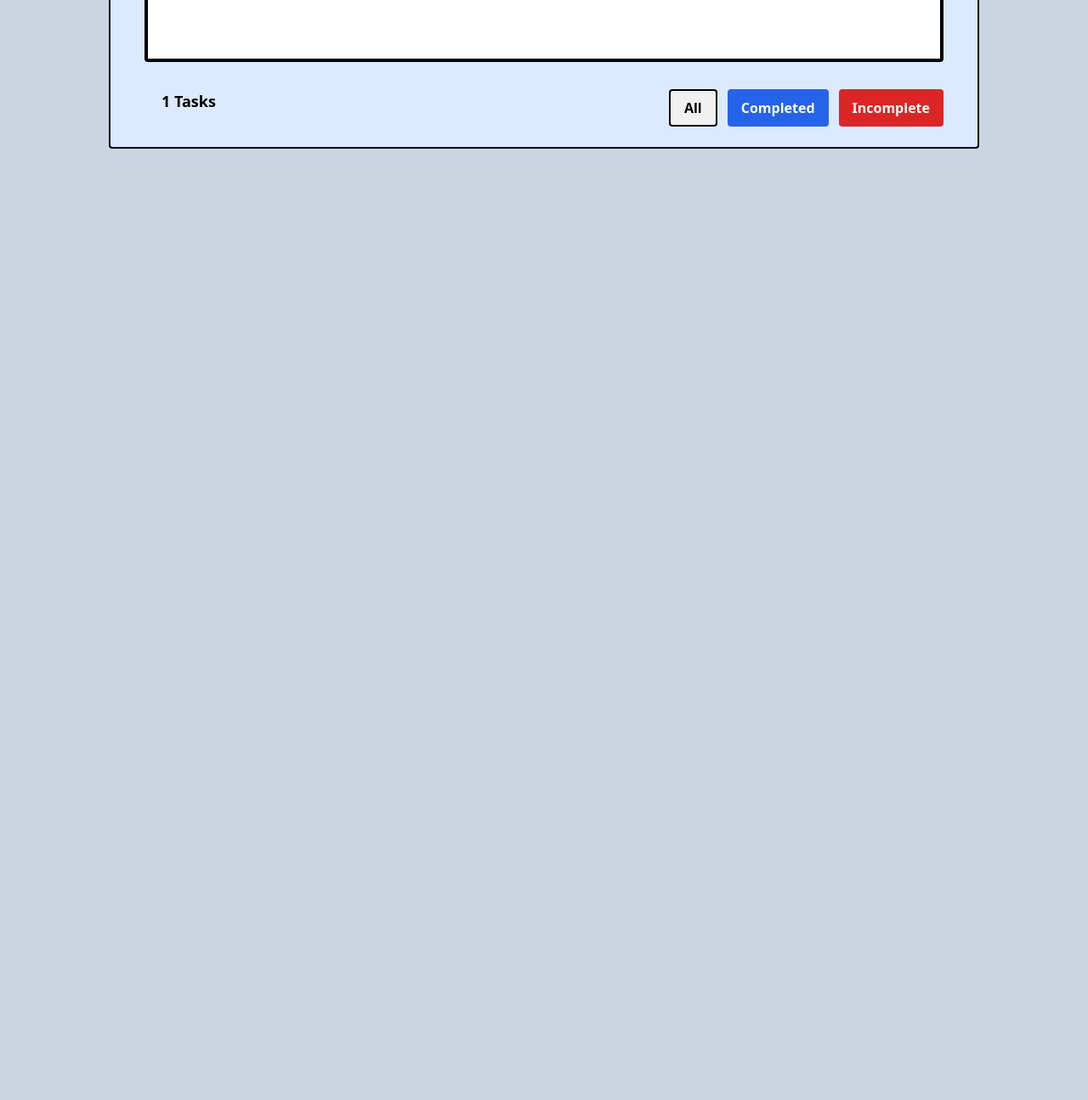
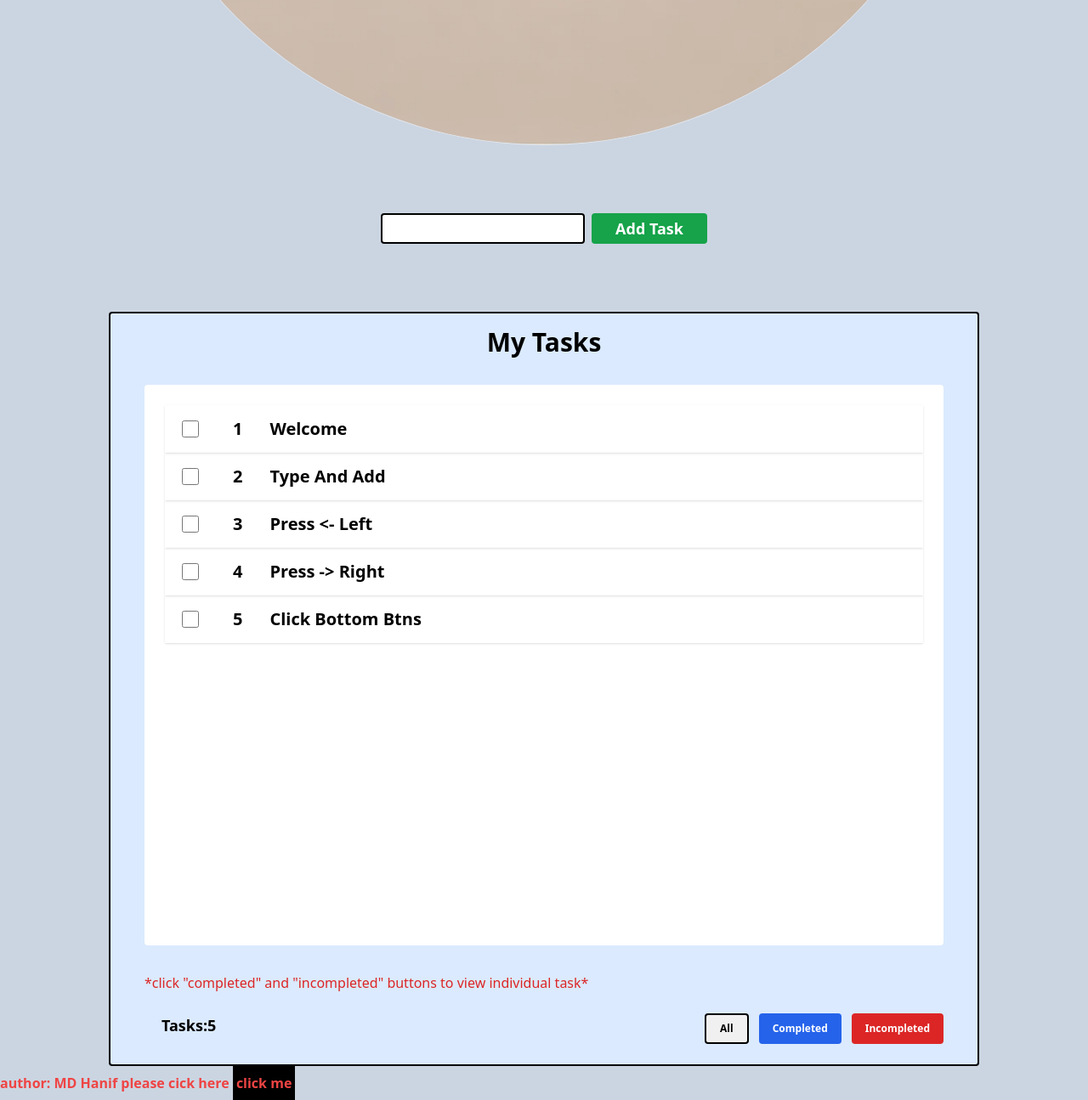
Before and after one commit to hanif017363/Duck-manager, a plain HTML site: page index.html in a window 1280 px wide. Shown: the part 869-2164 px from the top of the page at 85% size. Before the commit the page ends 1044 px from the top, so only its background shows below. Drawn offline with nearby package versions, Linux system fonts and the light colour scheme.

Commit message:
project done

```diff
--- a/index.html
+++ b/index.html
@@ -20,17 +20,22 @@
     </style>
   </head>
   <body class="bg-slate-300">
-    <div class="container w-4/5 mx-auto max-w-screen-xl">
-      <div class="my-20">
+    <div class="container w-11/12 md:w-4/5 mx-auto md:max-w-screen-xl mt-4">
+      <img
+        class="size-full border rounded-full mx-auto"
+        src="/DALL·E 2024-12-04 19.20.28 - A minimalist logo design for a daily task management app called 'DuckManager.' The logo features a sleek, modern illustration of a duck integrated wit.webp"
+        alt=""
+      />
+      <div class="md:my-20 my-8">
         <form id="form" action="" class="flex justify-center">
           <input
             id="input"
             name="type"
-            class="w-60 h-9 rounded border-2 border-black"
+            class="h-9 w-44 md:w-60 rounded border-2 border-black"
             type="text"
           />
           <button
-            class="cursor-pointer ms-2 text-lg capitalize font-semibold border-4 border-transparent bg-green-600 hover:bg-green-700 outline-none text-white rounded m-0 px-1"
+            class="cursor-pointer ms-2 text-xs md:text-lg capitalize font-thin md:font-semibold border-4 border-transparent bg-green-600 hover:bg-green-700 outline-none text-white rounded m-0 px-1 md:px-6"
             type="submit"
           >
             add task
@@ -38,19 +43,25 @@
         </form>
       </div>
       <!-- main box -->
-      <div class="main-box px-10 border-2 rounded border-black bg-blue-100">
-        <h1 class="text-center my-4 font-bold text-3xl capitalize">my tasks</h1>
+      <div
+        class="main-box px-4 md:px-10 border-2 rounded border-black bg-blue-100"
+      >
+        <h1
+          class="text-center my-2 md:my-4 font-bold text-2xl md:text-3xl capitalize"
+        >
+          my tasks
+        </h1>
         <div
           id="parent"
-          class="overflow-scroll box my-8 bg-white rounded border-4 border-black h-[660px] max-h-[660px] p-6"
+          class="overflow-scroll box my-4 md:my-8 bg-white rounded border-black h-[560px] md:h-[660px] p-2 md:p-6"
         >
-          <!-- <div
+          <div
             class="text-box group flex justify-between content-center shadow hover:shadow-lg"
           >
             <div class="text flex items-center">
               <input
                 type="checkbox"
-                class="size-5 mx-5 cursor-pointer"
+                class="mx-5 cursor-pointer"
                 name="check-box"
                 id=""
               />
@@ -62,41 +73,54 @@
             >
               <i class="fa-solid fa-trash"></i>
             </div>
-          </div> -->
+          </div>
         </div>
-        <div class="flex justify-between my-6">
-          <div id="countNum" class="count text-lg mx-5 font-semibold">
-            0 <span>tasks</span>
+        <p id="para" onclick="remove('para',true)" class="text-red-600">
+          *click "completed" and "incompleted" buttons to view individual task*
+        </p>
+        <div class="flex justify-between my-2 md:my-6 content-center">
+          <div
+            id="countNum"
+            class="count text-sm md:text-lg md:mx-5 font-semibold"
+          >
+            0
           </div>
           <div class="check-task">
-            <div class="button flex space-x-3" id="activeBar">
+            <div class="button flex space-x-1 md:space-x-3" id="activeBar">
               <button
                 id="all"
                 onclick="active('all',true)"
-                class="bg-green-600 hover:bg-green-700 text-white font-semibold px-4 py-2 rounded activebtn"
+                class="bg-green-600 hover:bg-green-700 text-white text-xs font-normal md:font-semibold px-2 md:px-4 md:py-2 rounded activebtn"
               >
                 All
               </button>
               <button
                 id="complete"
                 onclick="active('complete',true)"
-                class="bg-blue-600 hover:bg-blue-700 text-white font-semibold px-4 py-2 rounded"
+                class="bg-blue-600 hover:bg-blue-700 text-white text-xs font-normal md:font-semibold px-2 md:px-4 md:py-2 rounded"
               >
                 Completed
               </button>
               <button
                 id="incomplete"
                 onclick="active('incomplete',true)"
-                class="bg-red-600 hover:bg-red-700 text-white font-semibold px-4 py-2 rounded"
+                class="bg-red-600 hover:bg-red-700 text-white text-xs font-normal md:font-semibold px-2 md:px-4 md:py-2 rounded"
               >
-                Incomplete
+                Incompleted
               </button>
             </div>
           </div>
         </div>
       </div>
     </div>
-
+    <footer
+      id="author"
+      onclick="remove('author',true)"
+      class="text-red-500 font-bold"
+    >
+      author: MD Hanif please cick here
+      <button class="py-2 px-1 bg-black">click me</button>
+    </footer>
     <!-- script -->
 
     <script src="https://cdn.tailwindcss.com"></script>
--- a/script.js
+++ b/script.js
@@ -1,4 +1,10 @@
-let tasks = [{ id: 1, text: "task 1", status: "false" }];
+let tasks = [
+  { id: 1, text: "welcome", status: "false" },
+  { id: 2, text: "type and add", status: "false" },
+  { id: 3, text: "press <- left ", status: "false" },
+  { id: 4, text: "press -> right ", status: "false" },
+  { id: 5, text: "click bottom btns ", status: "false" },
+];
 
 const parent = document.getElementById("parent");
 const form = document.getElementById("form");
@@ -17,18 +23,20 @@ function showLIst(domElement) {
               <input
               onclick ="changeStatus(${task.id})"
                 type="checkbox"
-                class="size-5 mx-5 cursor-pointer"
+                class=" size-5 mx-3 md:mx-5 cursor-pointer"
                 name="check-box"
                 ${task.status === "true" && "checked=true"}
                 id=""
               />
-              <div class="px-5 text-xl font-semibold">${task.id}</div>
-              <div class="text-xl p-1 capitalize font-semibold">${
+              <div class="md:px-5 md:text-xl text-base font-semibold">${
+                task.id
+              }</div>
+              <div class="md:text-xl text-base p-1 capitalize mx-2 font-semibold">${
                 task.text
               }</div>
             </div>
             <div
-              class="icon size-6 text-center m-4 invisible group-hover:visible transition-transform transform group-hover:scale-150 cursor-pointer"
+              class="icon size-3 md:size-6 text-center m-1 md:m-4 md:invisible md:group-hover:visible md:transition-transform md:transform md:group-hover:scale-150 cursor-pointer"
             >
               <i onclick="removeTask(${task.id})" class="fa-solid fa-trash"></i>
             </div>
@@ -38,7 +46,7 @@ function showLIst(domElement) {
   } else {
     domElement.innerHTML = `<p class ="text-xl font-bold uppercase mx-4">no task found</p>`;
   }
-  countnum.innerText = `${filterTaskstatus.length} Tasks`;
+  countnum.innerText = `Tasks:${filterTaskstatus.length} `;
 }
 
 function addTask(event) {
@@ -99,6 +107,9 @@ function active(name, status) {
   const all = document.getElementById("all");
   const complete = document.getElementById("complete");
   const incomplete = document.getElementById("incomplete");
+  const para = document.getElementById("para");
+  const author = document.getElementById("author");
+
   statusName = name;
   document.querySelector("#activeBar .activebtn").classList.remove("activebtn");
   if (name === "all" && status === true) {
@@ -109,6 +120,10 @@ function active(name, status) {
   }
   if (name === "incomplete" && status === true) {
     incomplete.classList.add("activebtn");
+  }
+  if (name === "author" && status === true) {
+    author.classList.add("hidden");
+    para.classList.add("hidden");
   }
   showLIst(parent);
 }
@@ -125,3 +140,13 @@ function countStatus(status) {
   }
   showLIst(parent);
 }
+function remove(name, status) {
+  const para = document.getElementById("para");
+  const author = document.getElementById("author");
+
+  if (name === "author" && status === true) {
+    author.classList.add("hidden");
+    para.classList.add("hidden");
+  }
+  showLIst(parent);
+}
```
Also changed, not shown: DALL·E 2024-12-04 19.20.28 - A minimalist logo design for a daily task management app called 'DuckManager.' The logo features a sleek, modern illustration of a duck integrated wit.webp (added).
